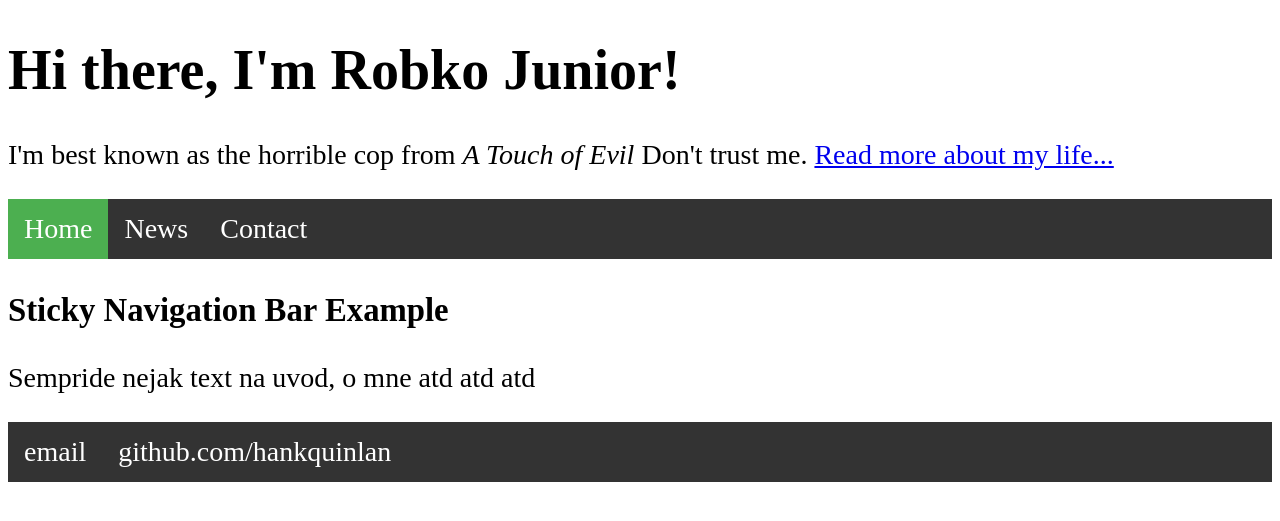
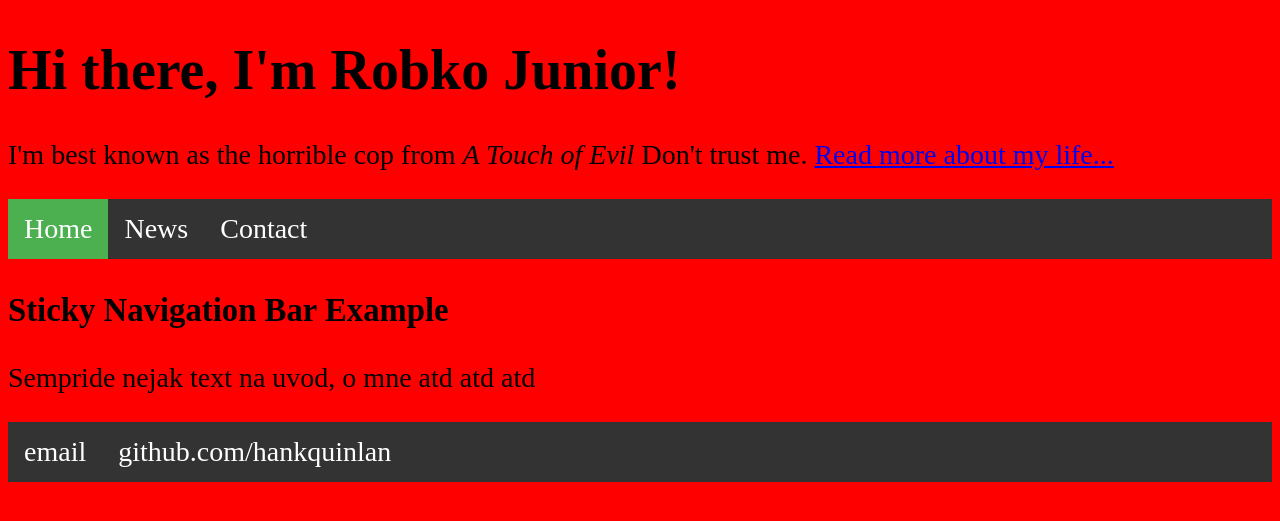
Before and after one commit to swexo/swexo.github.io, a Jekyll site: the page built from index.html, in a window 1280 px wide. Shown: the top 521 px of the page. Built offline with Jekyll 4.4.1, drawn with Linux system fonts in a browser that asks for light colours.

Commit message:
Update skuska_css.css

```diff
--- a/css/skuska_css.css
+++ b/css/skuska_css.css
@@ -1,6 +1,6 @@
 body {
     font-size: 28px;
-    background-colour: red;
+    background-color: red;
 }
 header {
     text-align:center;
```
